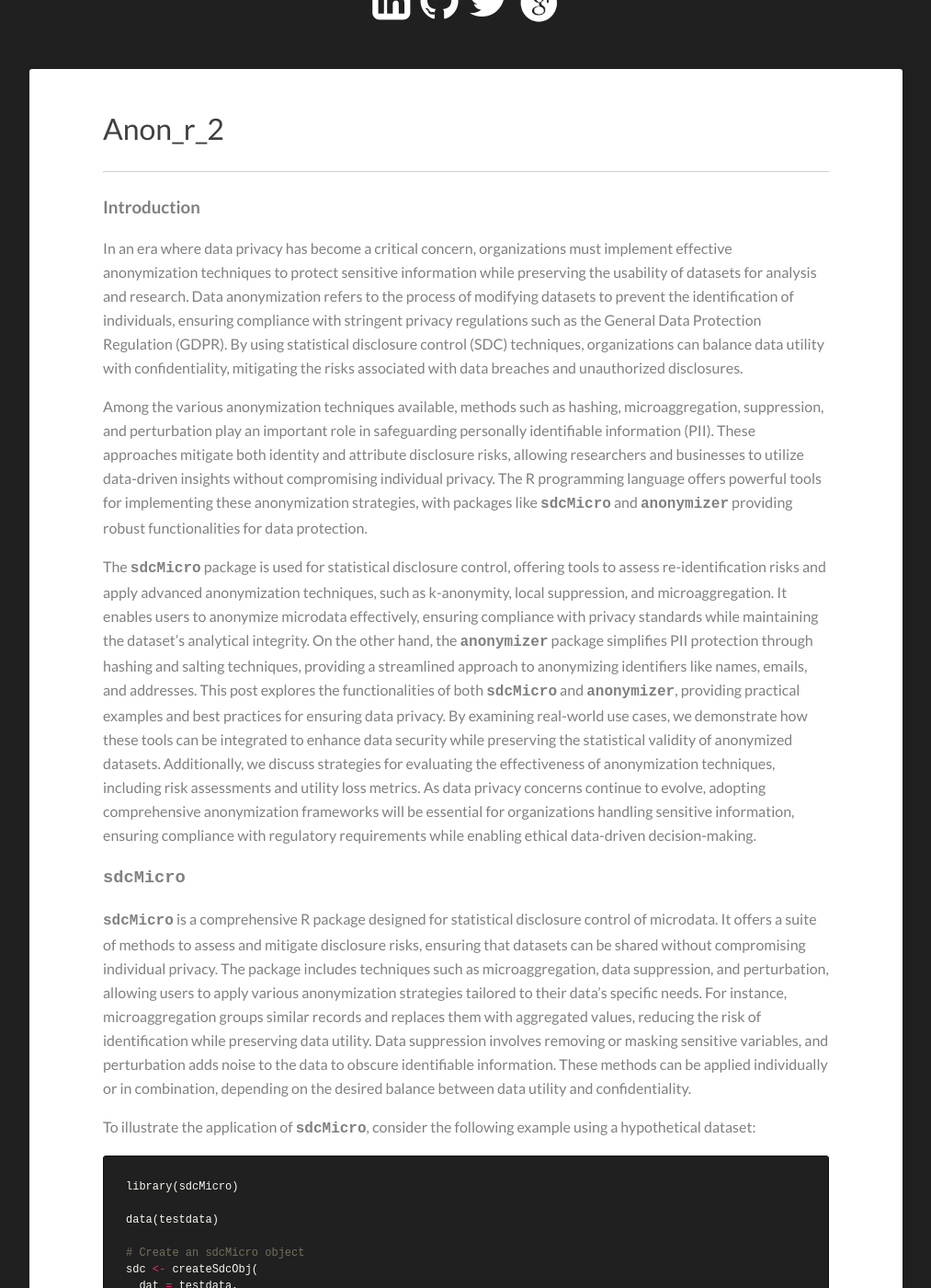
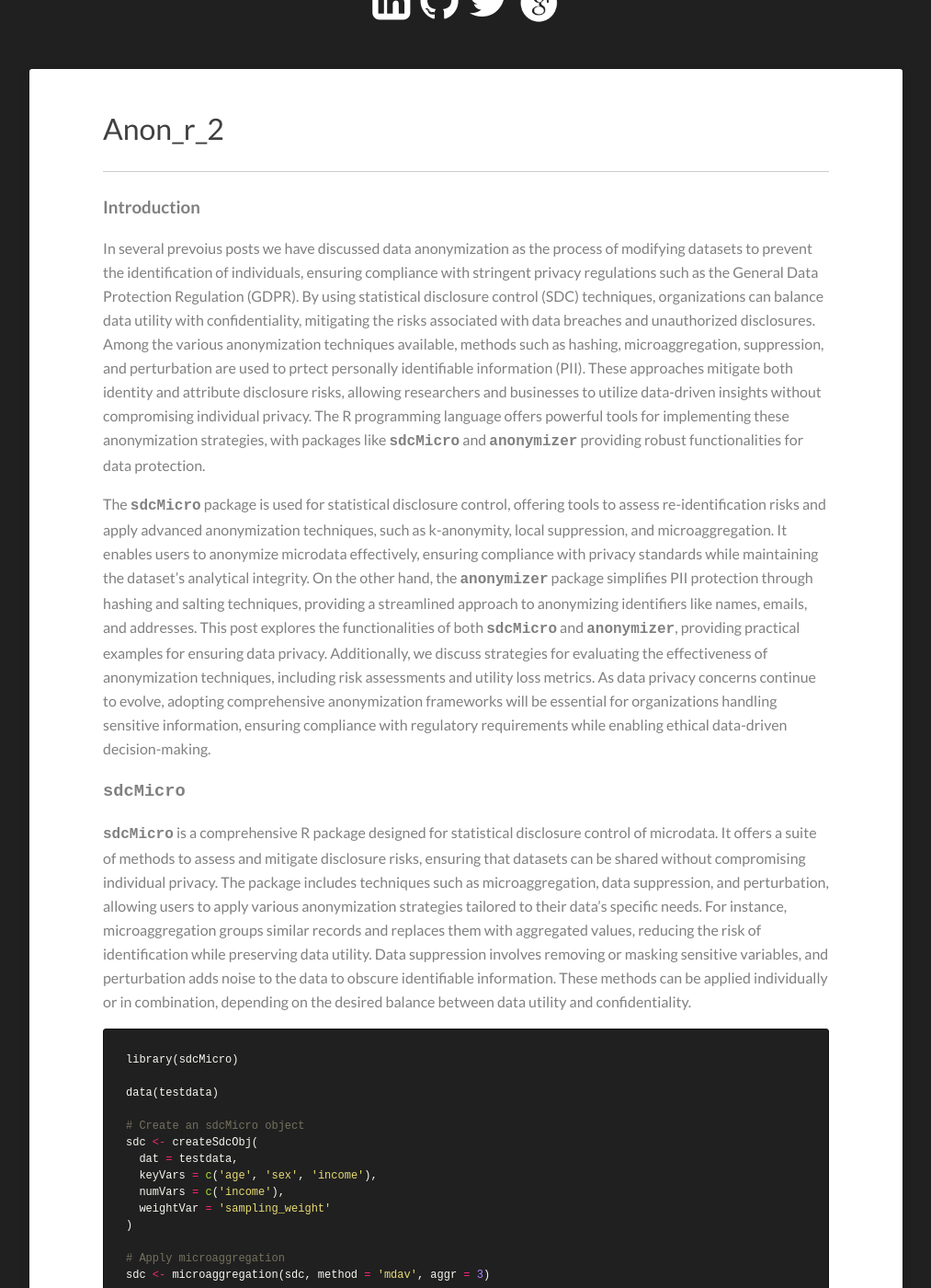
Before and after one commit to Kamran-Afzali/Kamran-Afzali.github.io, a Jekyll site: the page built from _posts/2025-12-25-anon_r_2.md, in a window 1280 px wide and 1400 px high, scrolled down 202 px. Shown: the whole window at 92% size, without its empty margins (133-1146 px from the left). Built offline with Jekyll 4.4.1, drawn with Linux system fonts in a browser that asks for light colours; our own code applies the rules of GitHub Pages for plain Markdown files.

Commit message:
Update 2025-12-25-anon_r_2.md

````diff
--- a/_posts/2025-12-25-anon_r_2.md
+++ b/_posts/2025-12-25-anon_r_2.md
@@ -1,16 +1,12 @@
 ### Introduction
 
-In an era where data privacy has become a critical concern, organizations must implement effective anonymization techniques to protect sensitive information while preserving the usability of datasets for analysis and research. Data anonymization refers to the process of modifying datasets to prevent the identification of individuals, ensuring compliance with stringent privacy regulations such as the General Data Protection Regulation (GDPR). By using statistical disclosure control (SDC) techniques, organizations can balance data utility with confidentiality, mitigating the risks associated with data breaches and unauthorized disclosures.
+In several prevoius posts we have discussed data anonymization as the process of modifying datasets to prevent the identification of individuals, ensuring compliance with stringent privacy regulations such as the General Data Protection Regulation (GDPR). By using statistical disclosure control (SDC) techniques, organizations can balance data utility with confidentiality, mitigating the risks associated with data breaches and unauthorized disclosures. Among the various anonymization techniques available, methods such as hashing, microaggregation, suppression, and perturbation are used to prtect personally identifiable information (PII). These approaches mitigate both identity and attribute disclosure risks, allowing researchers and businesses to utilize data-driven insights without compromising individual privacy. The R programming language offers powerful tools for implementing these anonymization strategies, with packages like **`sdcMicro`** and **`anonymizer`** providing robust functionalities for data protection.
 
-Among the various anonymization techniques available, methods such as hashing, microaggregation, suppression, and perturbation play an important role in safeguarding personally identifiable information (PII). These approaches mitigate both identity and attribute disclosure risks, allowing researchers and businesses to utilize data-driven insights without compromising individual privacy. The R programming language offers powerful tools for implementing these anonymization strategies, with packages like **`sdcMicro`** and **`anonymizer`** providing robust functionalities for data protection.
-
-The **`sdcMicro`** package is used for statistical disclosure control, offering tools to assess re-identification risks and apply advanced anonymization techniques, such as k-anonymity, local suppression, and microaggregation. It enables users to anonymize microdata effectively, ensuring compliance with privacy standards while maintaining the dataset’s analytical integrity. On the other hand, the **`anonymizer`** package simplifies PII protection through hashing and salting techniques, providing a streamlined approach to anonymizing identifiers like names, emails, and addresses. This post explores the functionalities of both **`sdcMicro`** and **`anonymizer`**, providing practical examples and best practices for ensuring data privacy. By examining real-world use cases, we demonstrate how these tools can be integrated to enhance data security while preserving the statistical validity of anonymized datasets. Additionally, we discuss strategies for evaluating the effectiveness of anonymization techniques, including risk assessments and utility loss metrics. As data privacy concerns continue to evolve, adopting comprehensive anonymization frameworks will be essential for organizations handling sensitive information, ensuring compliance with regulatory requirements while enabling ethical data-driven decision-making.
+The **`sdcMicro`** package is used for statistical disclosure control, offering tools to assess re-identification risks and apply advanced anonymization techniques, such as k-anonymity, local suppression, and microaggregation. It enables users to anonymize microdata effectively, ensuring compliance with privacy standards while maintaining the dataset’s analytical integrity. On the other hand, the **`anonymizer`** package simplifies PII protection through hashing and salting techniques, providing a streamlined approach to anonymizing identifiers like names, emails, and addresses. This post explores the functionalities of both **`sdcMicro`** and **`anonymizer`**, providing practical examples for ensuring data privacy. Additionally, we discuss strategies for evaluating the effectiveness of anonymization techniques, including risk assessments and utility loss metrics. As data privacy concerns continue to evolve, adopting comprehensive anonymization frameworks will be essential for organizations handling sensitive information, ensuring compliance with regulatory requirements while enabling ethical data-driven decision-making.
 
 
 ### `sdcMicro`
 **`sdcMicro`** is a comprehensive R package designed for statistical disclosure control of microdata. It offers a suite of methods to assess and mitigate disclosure risks, ensuring that datasets can be shared without compromising individual privacy. The package includes techniques such as microaggregation, data suppression, and perturbation, allowing users to apply various anonymization strategies tailored to their data's specific needs. For instance, microaggregation groups similar records and replaces them with aggregated values, reducing the risk of identification while preserving data utility. Data suppression involves removing or masking sensitive variables, and perturbation adds noise to the data to obscure identifiable information. These methods can be applied individually or in combination, depending on the desired balance between data utility and confidentiality.
-
-To illustrate the application of **`sdcMicro`**, consider the following example using a hypothetical dataset:
 
 ```r
 library(sdcMicro)
````
